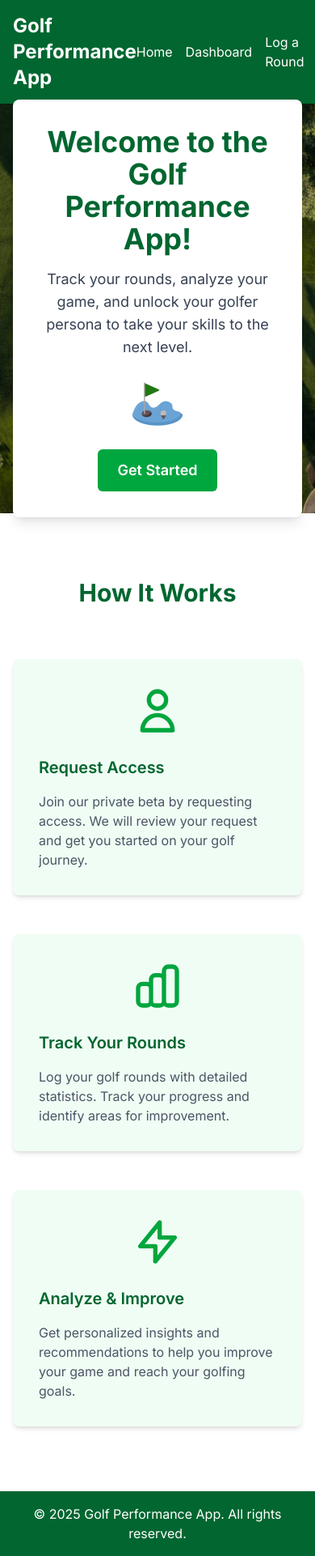
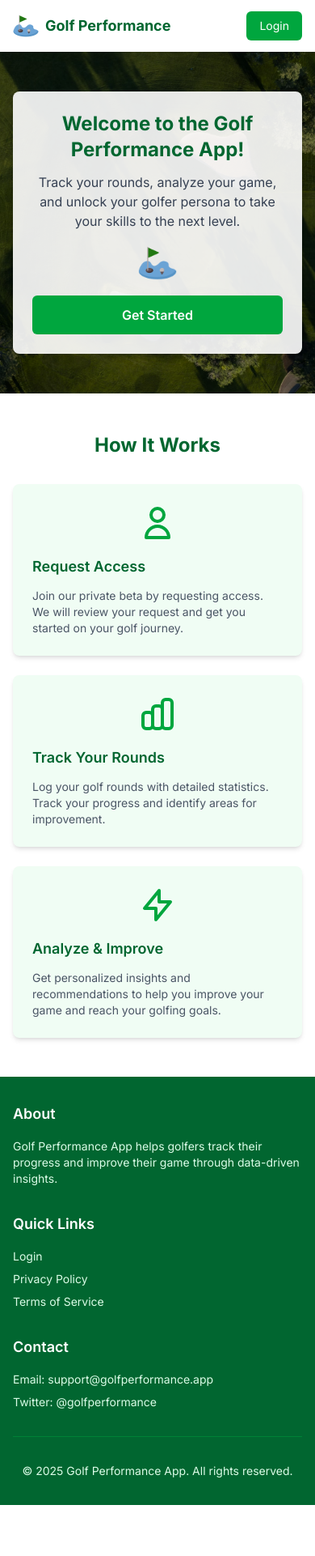
Before and after one commit to mdstrobe/golf-performance-app, a Next.js app: page /welcome in a window 390 px wide. Shown: the whole page at 81% size. After the commit the page ends 1859 px from the top, so only its background shows below. Built offline with nearby package versions, Linux system fonts and the light colour scheme; no server answers.

Commit message:
Mobile First Updates and Header Footer Updates

```diff
--- a/src/app/rounds/page.tsx
+++ b/src/app/rounds/page.tsx
@@ -472,13 +472,23 @@ export default function RoundsPage() {
   );
 
   return (
-    <div className="min-h-screen bg-gray-100 py-8">
-      <div className="max-w-4xl mx-auto px-4">
-        <h1 className="text-2xl font-bold mb-6">Record a Round</h1>
+    <div className="container mx-auto px-4 py-8">
+      <div className="max-w-2xl mx-auto">
+        <div className="flex justify-between items-center mb-6">
+          <h1 className="text-2xl font-bold text-green-800">Log a Round</h1>
+          <button
+            onClick={() => router.push('/dashboard')}
+            className="bg-gray-200 text-gray-800 px-4 py-2 rounded-md hover:bg-gray-300 transition-colors"
+          >
+            Back to Dashboard
+          </button>
+        </div>
+
         <div className="mb-6">
           <label className="block text-sm font-medium text-gray-700 mb-2">
             Submission Type
           </label>
+          <div className="flex space-x-4">
             <select
               value={submissionType}
               onChange={(e) => setSubmissionType(e.target.value)}
@@ -491,6 +501,7 @@ export default function RoundsPage() {
               ))}
             </select>
           </div>
+        </div>
         {submissionType === 'basic' && renderBasicForm()}
         {submissionType === 'hole-by-hole' && renderHoleByHoleForm()}
       </div>
--- a/src/app/welcome/page.tsx
+++ b/src/app/welcome/page.tsx
@@ -1,41 +1,64 @@
 'use client';
 
 import { useRouter } from 'next/navigation';
-// import Link from 'next/link';
+import Link from 'next/link';
 
 export default function WelcomePage() {
   const router = useRouter();
 
   return (
     <div className="min-h-screen flex flex-col">
-      {/* Main Content */}
+      {/* Header */}
+      <header className="bg-white shadow-sm">
+        <div className="container mx-auto px-4">
+          <div className="flex items-center justify-between h-16">
+            <Link href="/" className="flex items-center space-x-2">
+              <img
+                src="/flag-stick.png"
+                alt="Logo"
+                className="w-8 h-8 sm:w-10 sm:h-10 filter hue-rotate-[120deg] brightness-[0.8]"
+              />
+              <span className="text-lg sm:text-xl font-bold text-green-800">Golf Performance</span>
+            </Link>
+            <div className="flex items-center space-x-4">
+              <Link
+                href="/login"
+                className="bg-green-600 text-white px-4 py-2 rounded-md text-sm sm:text-base hover:bg-green-700 transition-colors"
+              >
+                Login
+              </Link>
+            </div>
+          </div>
+        </div>
+      </header>
+
       <main className="flex-1">
         {/* Hero Section with Background */}
         <div
-          className="h-[60vh] bg-cover bg-center flex items-center justify-center"
+          className="min-h-[50vh] sm:h-[60vh] bg-cover bg-center flex items-center justify-center relative"
           style={{
             backgroundImage: "url('/golf-course-bg.jpg')",
             backgroundSize: 'cover',
             backgroundPosition: 'center',
             backgroundRepeat: 'no-repeat',
-            backgroundAttachment: 'fixed'
           }}
         >
-          <div className="bg-white bg-opacity-90 p-8 rounded-lg shadow-lg text-center max-w-lg mx-4">
-            <h1 className="text-4xl font-bold text-green-800 mb-4">Welcome to the Golf Performance App!</h1>
-            <p className="text-lg text-gray-700 mb-6">
+          <div className="absolute inset-0 bg-black/30"></div>
+          <div className="bg-white/90 p-6 sm:p-8 rounded-lg shadow-lg text-center max-w-lg mx-4 relative z-10">
+            <h1 className="text-2xl sm:text-4xl font-bold text-green-800 mb-3 sm:mb-4">Welcome to the Golf Performance App!</h1>
+            <p className="text-base sm:text-lg text-gray-700 mb-4 sm:mb-6">
               Track your rounds, analyze your game, and unlock your golfer persona to take your skills to the next level.
             </p>
-            <div className="flex justify-center mb-6">
+            <div className="flex justify-center mb-4 sm:mb-6">
               <img
                 src="/flag-stick.png"
                 alt="Golf Flag"
-                className="w-16 h-16 filter hue-rotate-[120deg] brightness-[0.8]"
+                className="w-12 h-12 sm:w-16 sm:h-16 filter hue-rotate-[120deg] brightness-[0.8]"
               />
             </div>
             <button
               onClick={() => router.push('/login')}
-              className="bg-green-600 text-white px-6 py-3 rounded-md hover:bg-green-700 transition-colors text-lg font-semibold"
+              className="w-full sm:w-auto bg-green-600 text-white px-6 py-3 rounded-md hover:bg-green-700 transition-colors text-base sm:text-lg font-semibold"
             >
               Get Started
             </button>
@@ -43,45 +66,45 @@ export default function WelcomePage() {
         </div>
 
         {/* How It Works Section */}
-        <div className="bg-white py-20">
+        <div className="bg-white py-12 sm:py-20">
           <div className="container mx-auto px-4">
-            <h2 className="text-3xl font-bold text-center text-green-800 mb-16">How It Works</h2>
-            <div className="grid grid-cols-1 md:grid-cols-3 gap-12">
+            <h2 className="text-2xl sm:text-3xl font-bold text-center text-green-800 mb-8 sm:mb-16">How It Works</h2>
+            <div className="grid grid-cols-1 sm:grid-cols-2 lg:grid-cols-3 gap-6 sm:gap-12">
               {/* Tile 1 */}
-              <div className="bg-green-50 p-8 rounded-lg shadow-md hover:shadow-lg transition-shadow">
-                <div className="text-green-600 mb-6">
-                  <svg className="w-16 h-16 mx-auto" fill="none" stroke="currentColor" viewBox="0 0 24 24">
+              <div className="bg-green-50 p-6 sm:p-8 rounded-lg shadow-md hover:shadow-lg transition-shadow">
+                <div className="text-green-600 mb-4 sm:mb-6">
+                  <svg className="w-12 h-12 sm:w-16 sm:h-16 mx-auto" fill="none" stroke="currentColor" viewBox="0 0 24 24">
                     <path strokeLinecap="round" strokeLinejoin="round" strokeWidth="2" d="M16 7a4 4 0 11-8 0 4 4 0 018 0zM12 14a7 7 0 00-7 7h14a7 7 0 00-7-7z" />
                   </svg>
                 </div>
-                <h3 className="text-xl font-semibold text-green-800 mb-4">Request Access</h3>
-                <p className="text-gray-600">
+                <h3 className="text-lg sm:text-xl font-semibold text-green-800 mb-3 sm:mb-4">Request Access</h3>
+                <p className="text-sm sm:text-base text-gray-600">
                   Join our private beta by requesting access. We will review your request and get you started on your golf journey.
                 </p>
               </div>
 
               {/* Tile 2 */}
-              <div className="bg-green-50 p-8 rounded-lg shadow-md hover:shadow-lg transition-shadow">
-                <div className="text-green-600 mb-6">
-                  <svg className="w-16 h-16 mx-auto" fill="none" stroke="currentColor" viewBox="0 0 24 24">
+              <div className="bg-green-50 p-6 sm:p-8 rounded-lg shadow-md hover:shadow-lg transition-shadow">
+                <div className="text-green-600 mb-4 sm:mb-6">
+                  <svg className="w-12 h-12 sm:w-16 sm:h-16 mx-auto" fill="none" stroke="currentColor" viewBox="0 0 24 24">
                     <path strokeLinecap="round" strokeLinejoin="round" strokeWidth="2" d="M9 19v-6a2 2 0 00-2-2H5a2 2 0 00-2 2v6a2 2 0 002 2h2a2 2 0 002-2zm0 0V9a2 2 0 012-2h2a2 2 0 012 2v10m-6 0a2 2 0 002 2h2a2 2 0 002-2m0 0V5a2 2 0 012-2h2a2 2 0 012 2v14a2 2 0 01-2 2h-2a2 2 0 01-2-2z" />
                   </svg>
                 </div>
-                <h3 className="text-xl font-semibold text-green-800 mb-4">Track Your Rounds</h3>
-                <p className="text-gray-600">
+                <h3 className="text-lg sm:text-xl font-semibold text-green-800 mb-3 sm:mb-4">Track Your Rounds</h3>
+                <p className="text-sm sm:text-base text-gray-600">
                   Log your golf rounds with detailed statistics. Track your progress and identify areas for improvement.
                 </p>
               </div>
 
               {/* Tile 3 */}
-              <div className="bg-green-50 p-8 rounded-lg shadow-md hover:shadow-lg transition-shadow">
-                <div className="text-green-600 mb-6">
-                  <svg className="w-16 h-16 mx-auto" fill="none" stroke="currentColor" viewBox="0 0 24 24">
+              <div className="bg-green-50 p-6 sm:p-8 rounded-lg shadow-md hover:shadow-lg transition-shadow">
+                <div className="text-green-600 mb-4 sm:mb-6">
+                  <svg className="w-12 h-12 sm:w-16 sm:h-16 mx-auto" fill="none" stroke="currentColor" viewBox="0 0 24 24">
                     <path strokeLinecap="round" strokeLinejoin="round" strokeWidth="2" d="M13 10V3L4 14h7v7l9-11h-7z" />
                   </svg>
                 </div>
-                <h3 className="text-xl font-semibold text-green-800 mb-4">Analyze & Improve</h3>
-                <p className="text-gray-600">
+                <h3 className="text-lg sm:text-xl font-semibold text-green-800 mb-3 sm:mb-4">Analyze & Improve</h3>
+                <p className="text-sm sm:text-base text-gray-600">
                   Get personalized insights and recommendations to help you improve your game and reach your golfing goals.
                 </p>
               </div>
@@ -89,6 +112,38 @@ export default function WelcomePage() {
           </div>
         </div>
       </main>
+
+      {/* Footer */}
+      <footer className="bg-green-800 text-white py-8">
+        <div className="container mx-auto px-4">
+          <div className="grid grid-cols-1 sm:grid-cols-3 gap-8">
+            <div>
+              <h3 className="text-lg font-semibold mb-4">About</h3>
+              <p className="text-sm text-green-100">
+                Golf Performance App helps golfers track their progress and improve their game through data-driven insights.
+              </p>
+            </div>
+            <div>
+              <h3 className="text-lg font-semibold mb-4">Quick Links</h3>
+              <ul className="space-y-2 text-sm text-green-100">
+                <li><Link href="/login" className="hover:text-white transition-colors">Login</Link></li>
+                <li><Link href="/privacy" className="hover:text-white transition-colors">Privacy Policy</Link></li>
+                <li><Link href="/terms" className="hover:text-white transition-colors">Terms of Service</Link></li>
+              </ul>
+            </div>
+            <div>
+              <h3 className="text-lg font-semibold mb-4">Contact</h3>
+              <ul className="space-y-2 text-sm text-green-100">
+                <li>Email: support@golfperformance.app</li>
+                <li>Twitter: @golfperformance</li>
+              </ul>
+            </div>
+          </div>
+          <div className="mt-8 pt-8 border-t border-green-700 text-center text-sm text-green-100">
+            <p>&copy; {new Date().getFullYear()} Golf Performance App. All rights reserved.</p>
+          </div>
+        </div>
+      </footer>
     </div>
   );
 }
--- a/src/components/Layout.tsx
+++ b/src/components/Layout.tsx
@@ -1,8 +1,6 @@
 'use client';
 
 import { ReactNode } from 'react';
-import Link from 'next/link';
-import UserProfileDropdown from './UserProfileDropdown';
 
 interface LayoutProps {
   children: ReactNode;
@@ -11,27 +9,6 @@ interface LayoutProps {
 export default function Layout({ children }: LayoutProps) {
   return (
     <div className="min-h-screen flex flex-col">
-      {/* Navigation Bar */}
-      <nav className="bg-green-800 text-white p-4 shadow-md">
-        <div className="container mx-auto flex justify-between items-center">
-          <Link href="/welcome" className="text-2xl font-bold">
-            Golf Performance App
-          </Link>
-          <div className="flex items-center space-x-4">
-            <Link href="/welcome" className="hover:text-green-300 transition-colors">
-              Home
-            </Link>
-            <Link href="/dashboard" className="hover:text-green-300 transition-colors">
-              Dashboard
-            </Link>
-            <Link href="/rounds" className="hover:text-green-300 transition-colors">
-              Log a Round
-            </Link>
-            <UserProfileDropdown />
-          </div>
-        </div>
-      </nav>
-
       {/* Main Content with Background */}
       <main
         className="flex-1 bg-cover bg-center bg-fixed"
@@ -47,11 +24,6 @@ export default function Layout({ children }: LayoutProps) {
           {children}
         </div>
       </main>
-
-      {/* Footer */}
-      <footer className="bg-green-800 text-white p-4 text-center">
-        <p>&copy; 2025 Golf Performance App. All rights reserved.</p>
-      </footer>
     </div>
   );
 }
```
Lines whose indentation alone changed are shown as unchanged.
